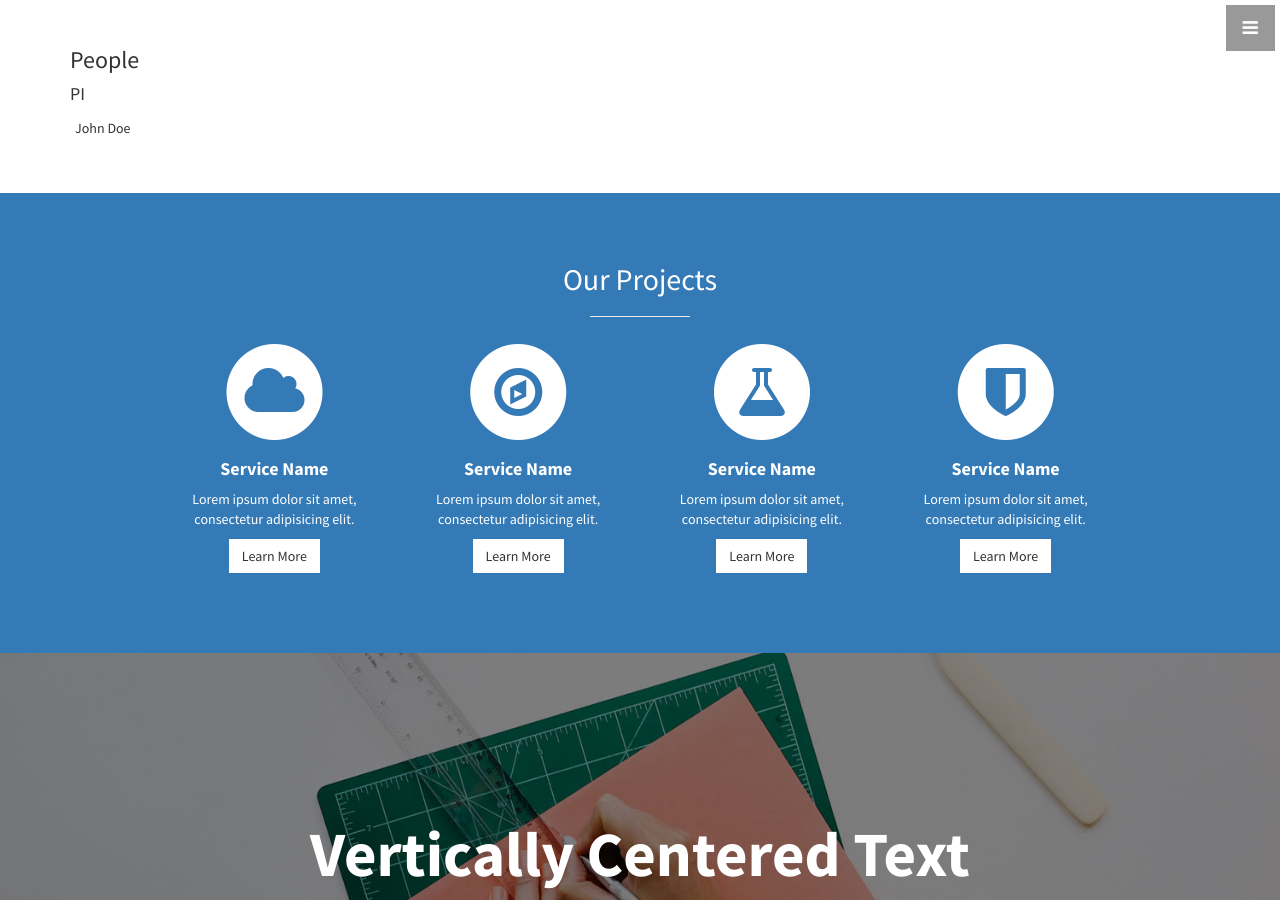
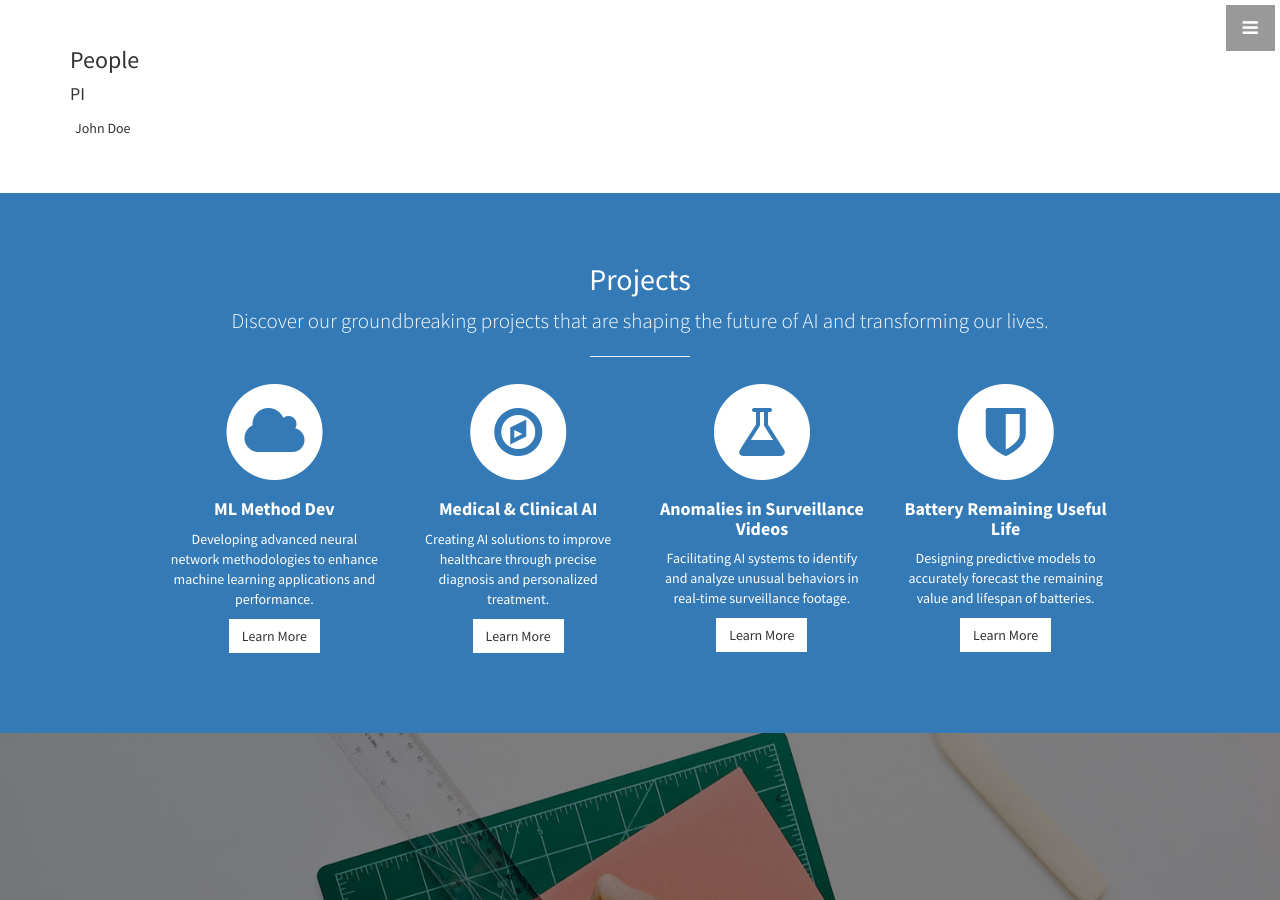
Before and after one commit to nth221/nth221.github.io, a Jekyll site: the page built from index.html, in a window 1280 px wide and 900 px high, scrolled down 1024 px. Built offline with Jekyll 4.4.1, drawn with Linux system fonts in a browser that asks for light colours.

Commit message:
modified:   _includes/projects.html

```diff
--- a/_includes/projects.html
+++ b/_includes/projects.html
@@ -3,7 +3,8 @@
   <div class="container">
     <div class="row text-center">
       <div class="col-lg-10 col-lg-offset-1">
-        <h2>Our Projects</h2>
+        <h2>Projects</h2>
+        <p class="lead">Discover our groundbreaking projects that are shaping the future of AI and transforming our lives.</p>
         <hr class="small">
         <div class="row">
           <div class="col-md-3 col-sm-6">
@@ -13,9 +14,9 @@
               <i class="fa fa-cloud fa-stack-1x text-primary"></i>
             </span>
               <h4>
-                <strong>Service Name</strong>
+                <strong>ML Method Dev</strong>
               </h4>
-              <p>Lorem ipsum dolor sit amet, consectetur adipisicing elit.</p>
+              <p>Developing advanced neural network methodologies to enhance machine learning applications and performance.</p>
               <a href="#" class="btn btn-light">Learn More</a>
             </div>
           </div>
@@ -26,9 +27,9 @@
               <i class="fa fa-compass fa-stack-1x text-primary"></i>
             </span>
               <h4>
-                <strong>Service Name</strong>
+                <strong>Medical & Clinical AI</strong>
               </h4>
-              <p>Lorem ipsum dolor sit amet, consectetur adipisicing elit.</p>
+              <p>Creating AI solutions to improve healthcare through precise diagnosis and personalized treatment.</p>
               <a href="#" class="btn btn-light">Learn More</a>
             </div>
           </div>
@@ -39,9 +40,9 @@
               <i class="fa fa-flask fa-stack-1x text-primary"></i>
             </span>
               <h4>
-                <strong>Service Name</strong>
+                <strong>Anomalies in Surveillance Videos</strong>
               </h4>
-              <p>Lorem ipsum dolor sit amet, consectetur adipisicing elit.</p>
+              <p>Facilitating AI systems to identify and analyze unusual behaviors in real-time surveillance footage.</p>
               <a href="#" class="btn btn-light">Learn More</a>
             </div>
           </div>
@@ -52,9 +53,9 @@
               <i class="fa fa-shield fa-stack-1x text-primary"></i>
             </span>
               <h4>
-                <strong>Service Name</strong>
+                <strong>Battery Remaining Useful Life</strong>
               </h4>
-              <p>Lorem ipsum dolor sit amet, consectetur adipisicing elit.</p>
+              <p>Designing predictive models to accurately forecast the remaining value and lifespan of batteries.</p>
               <a href="#" class="btn btn-light">Learn More</a>
             </div>
           </div>
```
